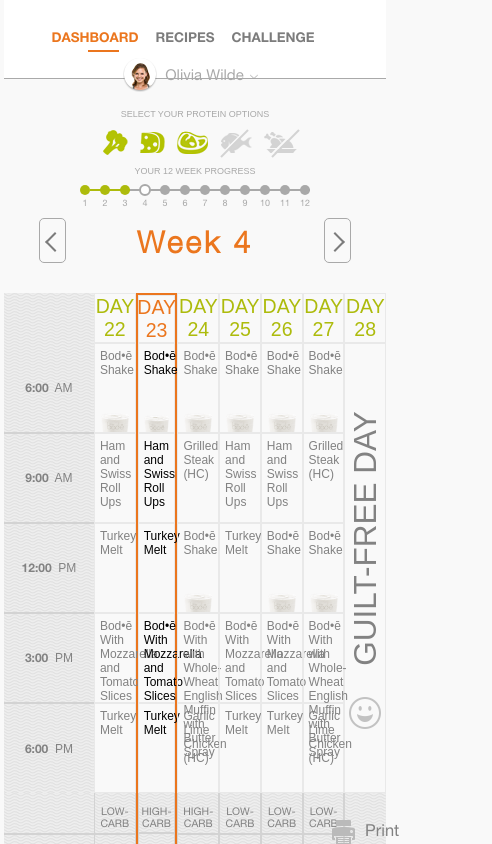
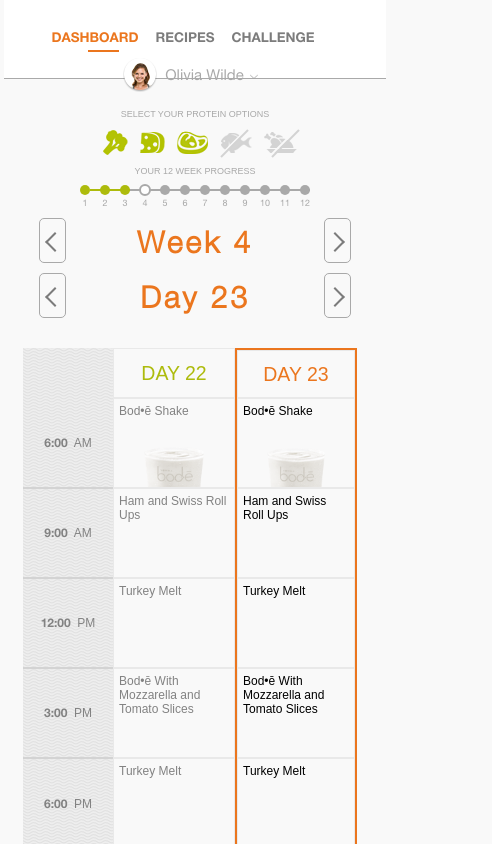
Before and after one commit to domaradzki/task-one, a React (Create React App) app: page / in a window 390 px wide. Shown: the top 844 px of the page, 492 px wide, since content can reach past the window. Built offline with nearby package versions, Linux system fonts and the light colour scheme.

Commit message:
content table styled for media

```diff
--- a/src/Components/Main/Main.js
+++ b/src/Components/Main/Main.js
@@ -9,6 +9,7 @@
 class Main extends Component {
   state = {
     week:4,
+    smartDay:23,
     activeDay:23,
     data:[]
   }
@@ -36,16 +37,28 @@
     this.setState({
       week:((this.state.week===1 && change === -1)|| (this.state.week===12 && change === 1)) ? this.state.week: this.state.week + change
     })
+  }
 
+  handleChangeDay = (event) => {
+    let change = 0;
+    if (event.target.classList.contains('arrow__box--right') || event.target.classList.contains('arrow__right')){
+      change = 1;
+    }
+    if (event.target.classList.contains('arrow__box--left') || event.target.classList.contains('arrow__left')){
+      change = -1;
+    }
+    this.setState({
+      smartDay:((this.state.smartDay===1 && change === -1)|| (this.state.smartDay===84 && change === 1)) ? this.state.smartDay: this.state.smartDay + change
+    })
   }
 
   render() {
-    const {week, data, activeDay} = this.state;
+    const {week, smartDay, data, activeDay} = this.state;
     const actualWeekData = data.filter((item)=>item.week===week);
     const shake = 'Bod•ē Shake';
     return(
     <div className="main">
-      <Navigation week={this.state.week} changeWeek={this.handleChangeWeek}/>
+      <Navigation week={this.state.week} day={this.state.smartDay} changeDay={this.handleChangeDay} changeWeek={this.handleChangeWeek}/>
       <div className="schedule">
         <div className="schedule__column--header">
         <div className="shedule__header shedule__header--top"></div>
@@ -58,7 +71,7 @@
         <div className="shedule__header--bottom">Workout</div>
         </div>
         {actualWeekData.map((day)=> day.day%7!==0 ? (
-          <div className={activeDay===day.day ? "schedule__column shedule__column--active" : "schedule__column"}>
+          <div className={(activeDay===day.day ? "schedule__column shedule__column--active" : "schedule__column")+((smartDay===day.day || smartDay==day.day+1) ? "" : " schedule__column--mobile")}>
         <div className="shedule__cell shedule__header--top">day {day.day}</div>
         <div className={(day.meal1===shake)? "shedule__cell schedule__image" :"shedule__cell"}>{day.meal1}</div>
         <div className={(day.meal2===shake)? "shedule__cell schedule__image" :"shedule__cell"}>{day.meal2}</div>
@@ -68,7 +81,7 @@
         <div className="shedule__cell--bottom">{day.carb}-CARB</div>
         <div className="shedule__cell--bottom">{day.workout ? <><img src={weight_color} alt="weight" /><img src={weight_ok} alt="ok" /></> : <img src={weight_grey} alt="weight" />}</div>
         </div>
-        ): (<div className="schedule__column">
+        ): (<div className={smartDay!==day.day ? "schedule__column schedule__column--mobile" : "schedule__column"}>
         <div className="shedule__cell shedule__header--top">day {day.day}</div>
         <div className="shedule__fivecell"><div className="image"><img src={smile} alt="smile" /></div><div className="paragraphText"><p>guilt-free day</p></div></div>
         <div className="shedule__fivecell--bottom"><img src={printer} alt="printer" /><p>Print</p></div></div>))}
--- a/src/Components/Navigation/Navigation.js
+++ b/src/Components/Navigation/Navigation.js
@@ -5,7 +5,7 @@
 import fish from "../../images/item4.png";
 import chicken from "../../images/item5.png";
 
-const Navigation = ({week, changeWeek}) => {
+const Navigation = ({week, day, changeDay, changeWeek}) => {
   return (
     <div className="naviagtion__bar">
       <div className="naviagtion__bar--progress">
@@ -25,6 +25,15 @@
           <span className="arrow__right" />
         </button>
       </div>
+      <div className="naviagtion__bar--days">
+        <button name='previous' className="arrow__box--left" onClick={changeDay}>
+          <span className="arrow__left" />
+        </button>
+        <h1>Day {day}</h1>
+        <button name='next' className="arrow__box--right" onClick={changeDay}>
+          <span className="arrow__right" />
+        </button>
+      </div>
       <div className="naviagtion__bar--options">
         <p>select your protein options</p>
         <div className="options__images">
--- a/src/css/style.css
+++ b/src/css/style.css
@@ -320,17 +320,20 @@
     .naviagtion__bar--progress li.todo:before {
       background-color: #a9a9a9; }
 
-.naviagtion__bar--weeks {
+.naviagtion__bar--weeks, .naviagtion__bar--days {
   display: flex;
   justify-content: space-between;
   align-items: center;
   width: 30%; }
-  .naviagtion__bar--weeks h1 {
+  .naviagtion__bar--weeks h1, .naviagtion__bar--days h1 {
     font-size: 2.5rem;
     font-family: HelveticaNeueLight, sans-serif;
     letter-spacing: 3px;
     color: #eb761e;
     margin: 0; }
+
+.naviagtion__bar--days {
+  display: none; }
 
 .arrow__left {
   border: solid #7c7c7c;
@@ -538,4 +541,21 @@
     div.main div.naviagtion__bar .naviagtion__bar--weeks {
       order: 3;
       width: 80vw;
-      align-items: center; } }
+      align-items: center; }
+    div.main div.naviagtion__bar .naviagtion__bar--days {
+      display: flex;
+      order: 3;
+      width: 80vw;
+      align-items: center; }
+      div.main div.naviagtion__bar .naviagtion__bar--days h1 {
+        font-size: 2rem; }
+  .schedule__column--mobile {
+    display: none; }
+  .schedule__column {
+    width: calc((100% - 100px) / 2); }
+  .schedule {
+    display: flex;
+    width: 90%;
+    margin: 0 auto; }
+  .shedule__cell.schedule__image {
+    background-size: 50% auto; } }
--- a/src/scss/style.scss
+++ b/src/scss/style.scss
@@ -294,6 +294,7 @@
     color: $active-color;
   }
 }
+
 //navigation bar
 .naviagtion__bar {
   display: flex;
@@ -395,7 +396,7 @@
   }
 }
 
-.naviagtion__bar--weeks {
+.naviagtion__bar--weeks, .naviagtion__bar--days {
   display: flex;
   justify-content: space-between;
   align-items: center;
@@ -407,6 +408,9 @@
     color: $active-color;
     margin: 0;
   }
+}
+.naviagtion__bar--days {
+  display:none;
 }
 .arrow__left {
   @include arrow;
@@ -652,6 +656,29 @@
         width: 80vw;
         align-items: center;
       }
+      .naviagtion__bar--days {
+        display:flex;
+        order: 3;
+        width: 80vw;
+        align-items: center;
+        h1 {
+          font-size: 2rem;
+        }
+      }
     }
   }
+  .schedule__column--mobile {
+    display: none;
+  }
+  .schedule__column {
+    width: calc((100% - 100px) / 2);
 }
+.schedule {
+  display: flex;
+  width: 90%;
+  margin: 0 auto;
+}
+.shedule__cell.schedule__image {
+ background-size: 50% auto;
+}
+}
```
